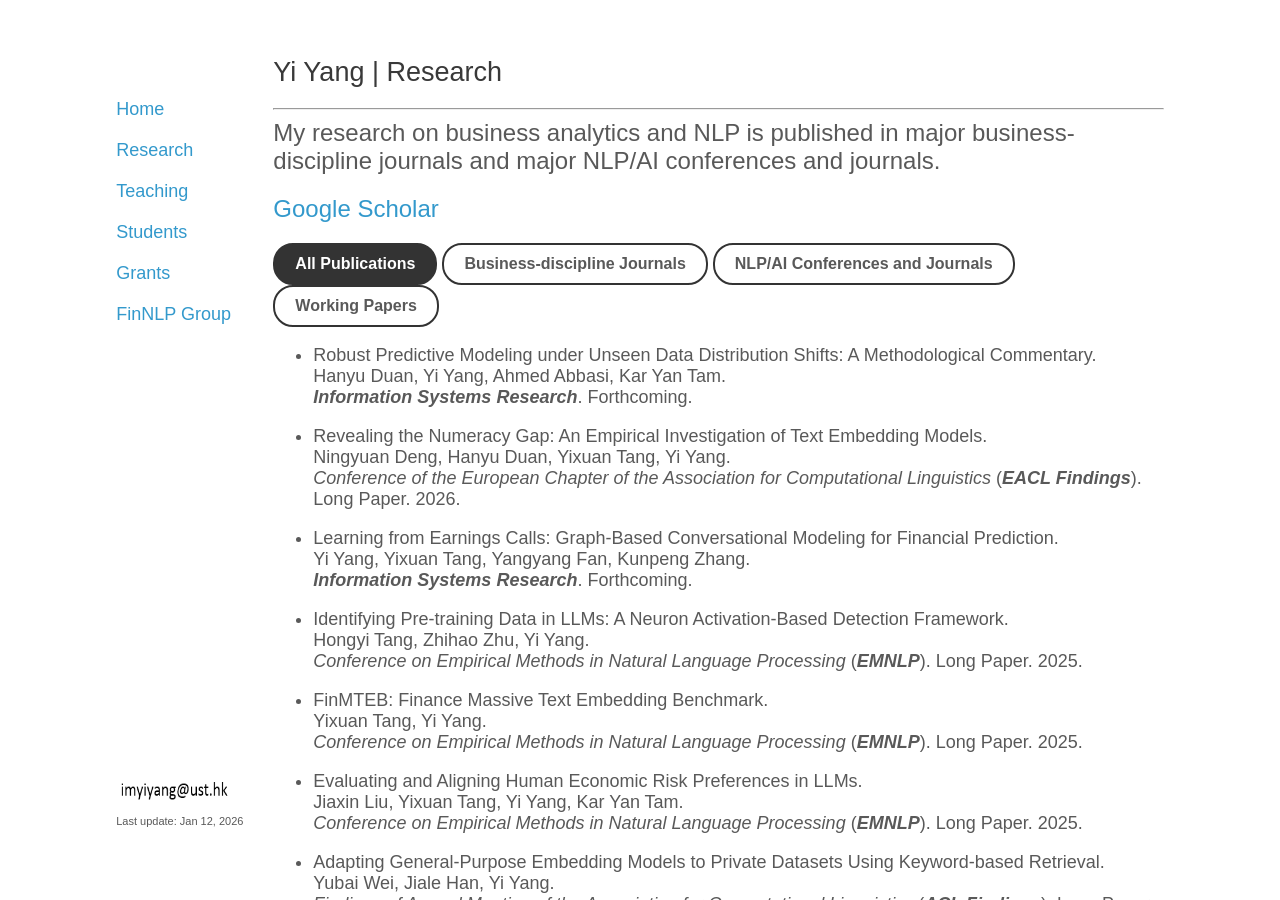
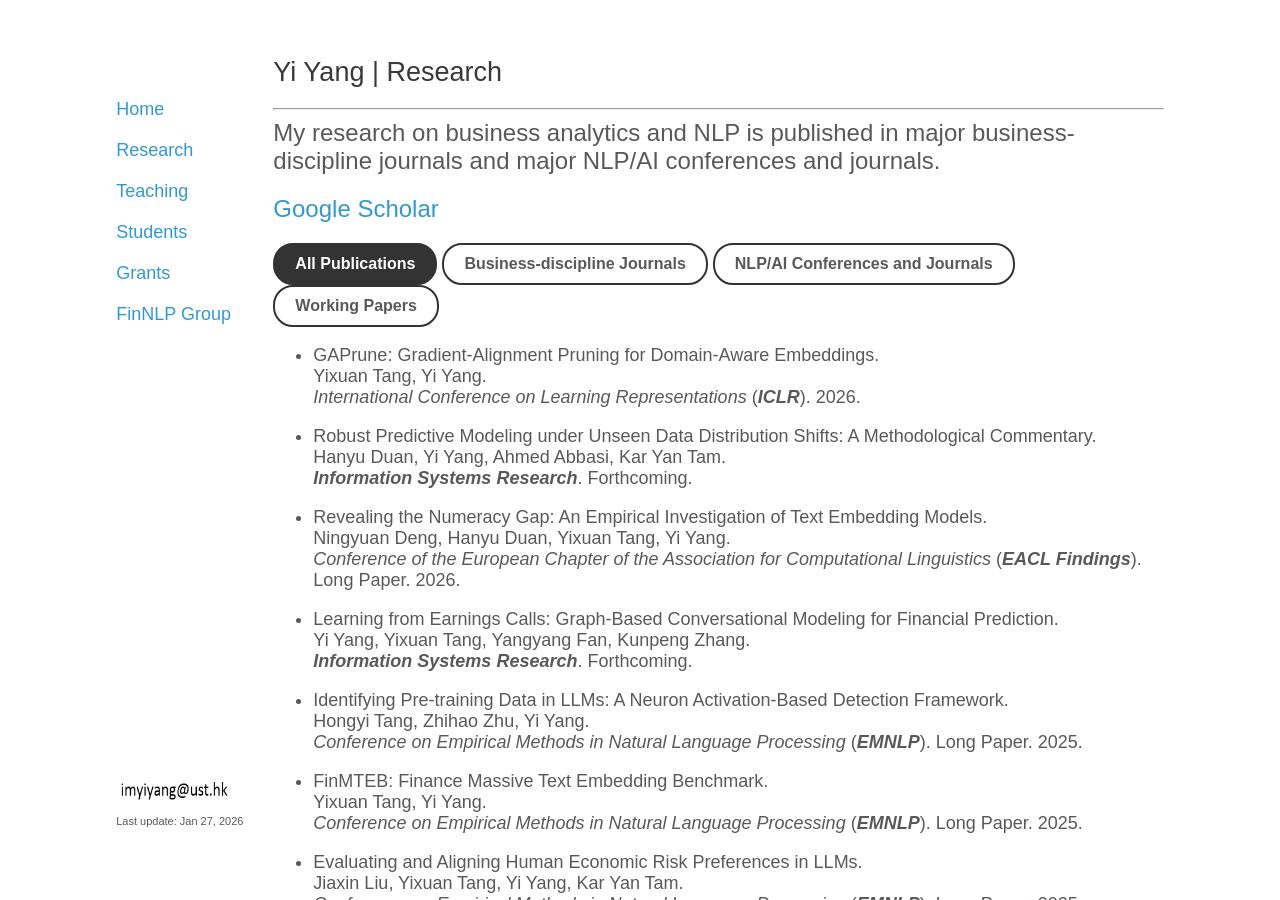
Before and after one commit to yya518/yya518.github.io, a Jekyll site: the page built from research.md, in a window 1280 px wide and 900 px high. Built offline with Jekyll 4.4.1, drawn with Linux system fonts in a browser that asks for light colours.

Commit message:
add iclr

```diff
--- a/_layouts/default.html
+++ b/_layouts/default.html
@@ -21,7 +21,7 @@
 
       <footer>
                    <img src="email.png" width=120 height=25>
-           <p><small>Last update: Jan 12, 2026</small><br>
+           <p><small>Last update: Jan 27, 2026</small><br>
 
         <!--<small>Powered by <a href="https://github.com/mojombo/jekyll">Jekyll</a> </small></p>-->
       </footer>
--- a/research.md
+++ b/research.md
@@ -15,6 +15,11 @@ title: research
 </span>
 
 {% include publication-buttons.html %}
++ GAPrune: Gradient-Alignment Pruning for Domain-Aware Embeddings.
+Yixuan Tang, Yi Yang.
+*International Conference on Learning Representations* (***ICLR***). 2026.
+{: .nlp}
+
 + Robust Predictive Modeling under Unseen Data Distribution Shifts: A Methodological Commentary.
 Hanyu Duan, Yi Yang, Ahmed Abbasi, Kar Yan Tam.
 ***Information Systems Research***. Forthcoming.
```
Also changed, not shown: students.md (+3 -1 lines).
